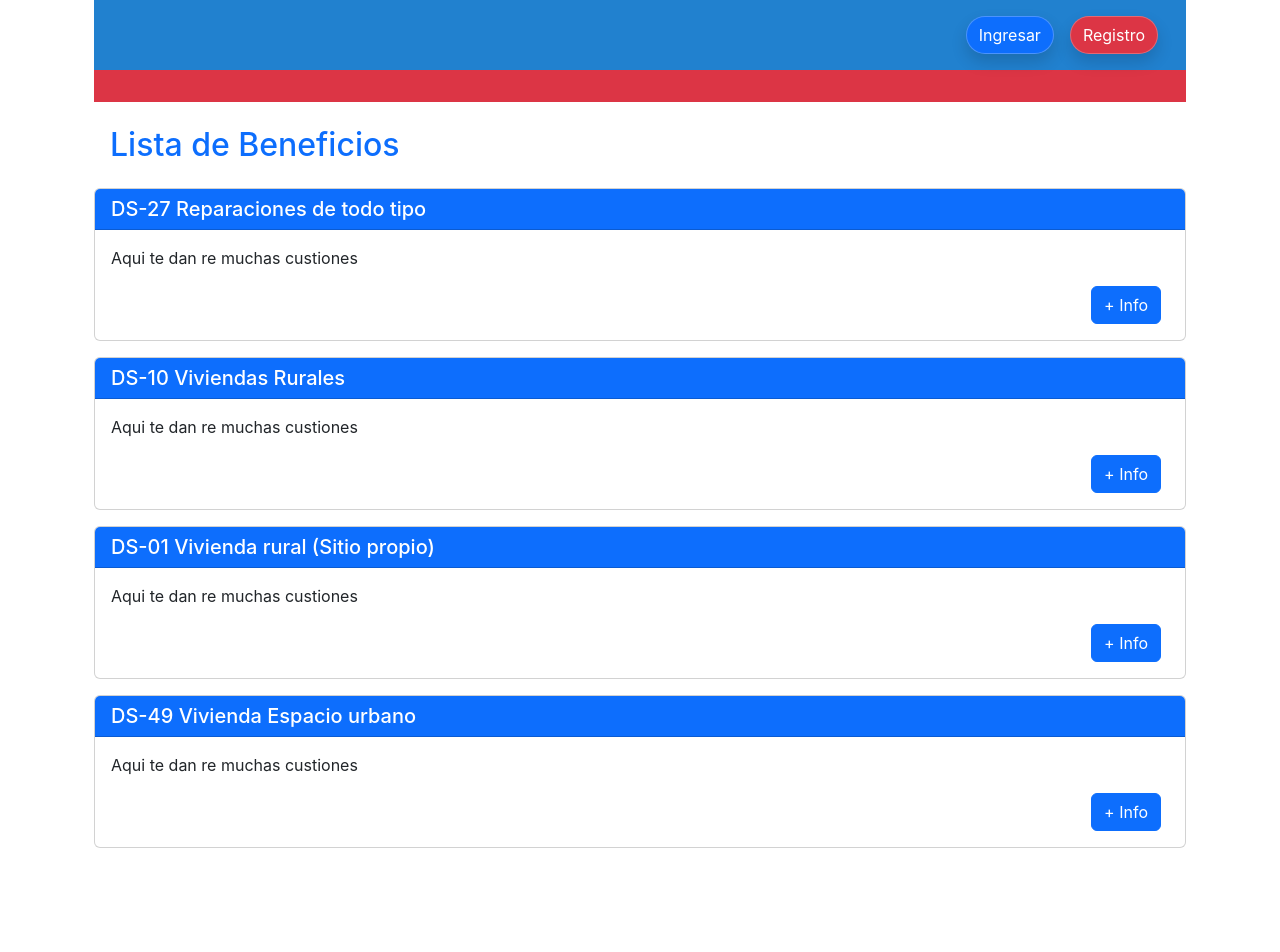
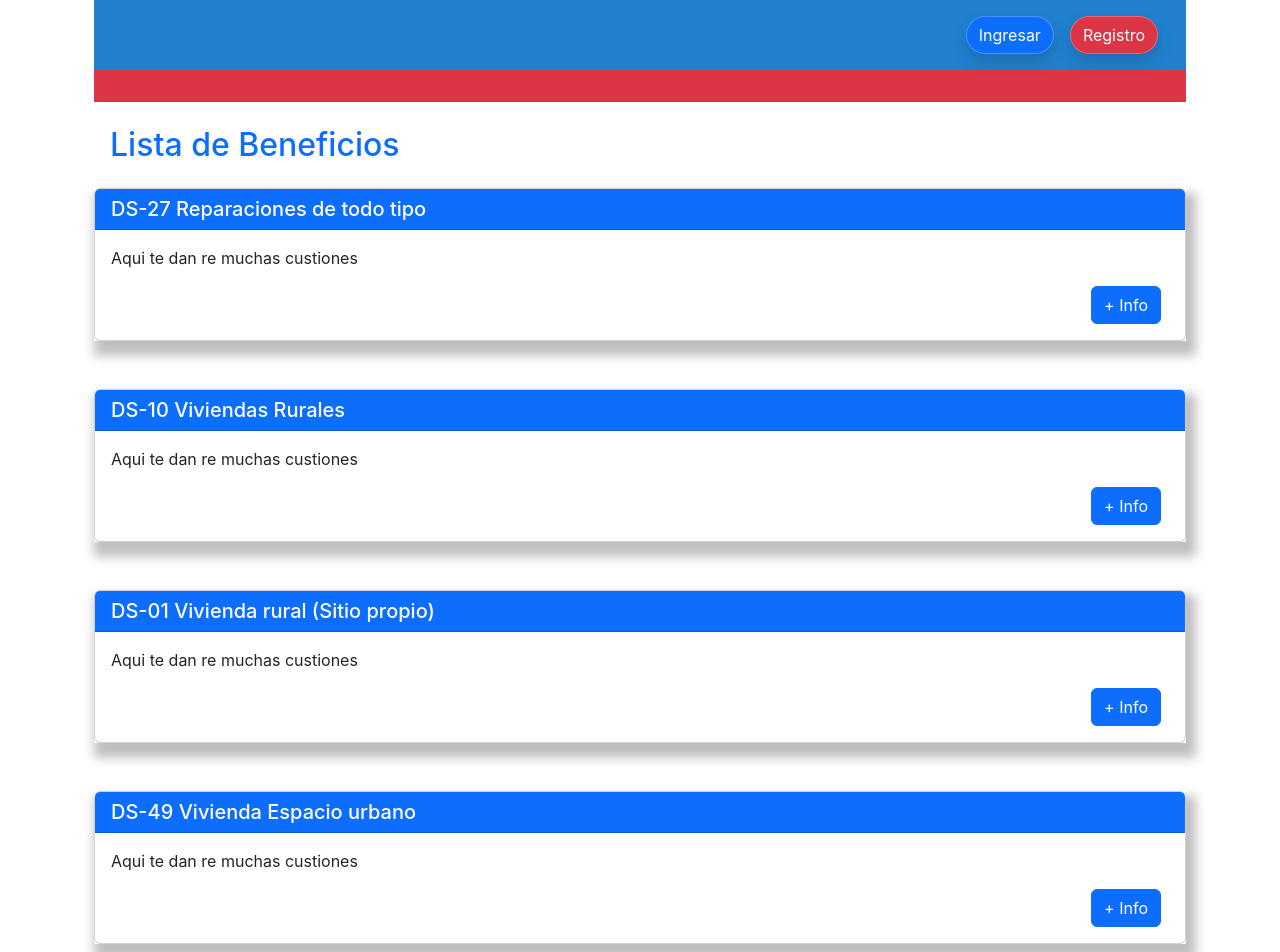
Before and after one commit to Momo-Gomez/preselecciones-app, a React (Create React App) app in the folder client/: page /subsidio in a window 1280 px wide. Shown: the top 952 px of the page. Before the commit the page ends 864 px from the top, so only its background shows below. Built offline with nearby package versions, Linux system fonts and the light colour scheme.

Commit message:
SUBSIDIOS

```diff
--- a/client/src/views/Home/home.css
+++ b/client/src/views/Home/home.css
@@ -3,4 +3,5 @@
   height: 200px;
 
   background: #b0dcff;
+  box-shadow: 5px 10px 10px 5px rgba(0, 0, 0, 0.25);
 }
--- a/client/src/views/Subsidios/subsidio.css
+++ b/client/src/views/Subsidios/subsidio.css
@@ -0,0 +1,5 @@
+.CartaBusqueda{
+
+
+    box-shadow: 5px 10px 10px 5px rgba(0, 0, 0, 0.25);
+  }
--- a/client/src/views/Subsidios/subsidio.js
+++ b/client/src/views/Subsidios/subsidio.js
@@ -1,5 +1,5 @@
-
-
+import React, { Fragment } from "react";
+import "./subsidio.css";
 
 
 const subsidio = () => {
@@ -7,7 +7,9 @@ const subsidio = () => {
         <div className="container">
             <h1 className="text-center text-bg-danger p-3 "></h1>
             <h2 className="text-primary  p-3 ">Lista de Beneficios</h2>
-            <div class="card mb-3">
+
+            <div className="CartaBusqueda">
+                <div class="card mb-5">
                     <h5 class="card-header text-bg-primary ">DS-27 Reparaciones de todo tipo</h5>
                     <div class="card-body">
                         <p class="card-text ">Aqui te dan re muchas custiones</p>
@@ -16,7 +18,10 @@ const subsidio = () => {
                         </div>
                     </div>
                 </div>
-            <div class="card mb-3">
+
+            </div>
+            <div className="CartaBusqueda">
+                <div class="card mb-5">
                     <h5 class="card-header text-bg-primary">DS-10 Viviendas Rurales</h5>
                     <div class="card-body">
                         <p class="card-text">Aqui te dan re muchas custiones</p>
@@ -25,7 +30,9 @@ const subsidio = () => {
                         </div>
                     </div>
                 </div>
-            <div class="card mb-3">
+            </div>
+            <div className="CartaBusqueda">
+                <div class="card mb-5">
                     <h5 class="card-header text-bg-primary">DS-01 Vivienda rural (Sitio propio)</h5>
                     <div class="card-body">
                         <p class="card-text">Aqui te dan re muchas custiones</p>
@@ -34,7 +41,9 @@ const subsidio = () => {
                         </div>
                     </div>
                 </div>
-            <div class="card mb-3">
+            </div>
+            <div className="CartaBusqueda">
+                <div class="card mb-5">
                     <h5 class="card-header text-bg-primary">DS-49 Vivienda Espacio urbano</h5>
                     <div class="card-body">
                         <p class="card-text">Aqui te dan re muchas custiones</p>
@@ -44,6 +53,7 @@ const subsidio = () => {
                     </div>
                 </div>
             </div>
+        </div>
 
     );
 
```
Lines whose indentation alone changed are shown as unchanged.
